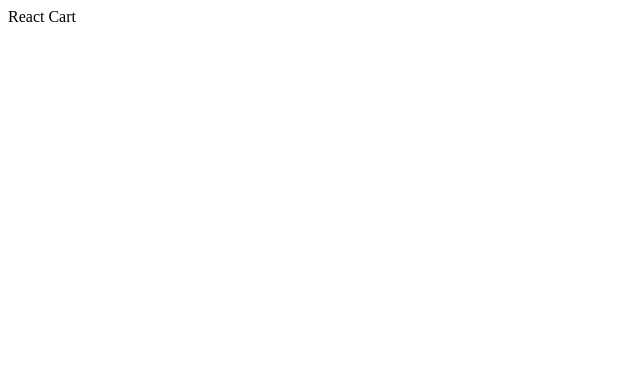
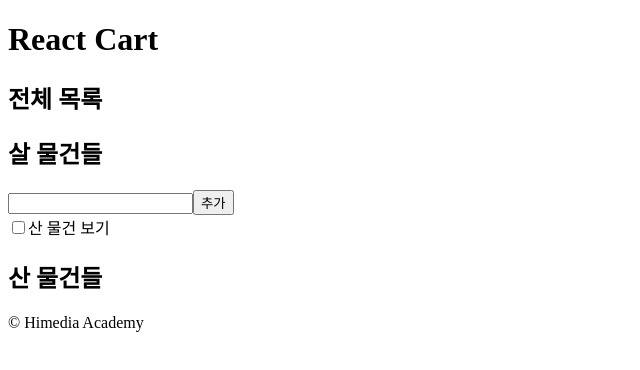
Before and after one commit to BLT24Q4/react-cart, a React (Vite) app: page / in a window 1280 px wide. Shown: the top 370 px of the page, without its empty margins (0-640 px from the left). Built offline with nearby package versions, Linux system fonts and the light colour scheme.

Commit message:
Split App to Components

```diff
--- a/src/App.jsx
+++ b/src/App.jsx
@@ -1,9 +1,27 @@
-import { useState } from "react";
-import reactLogo from "./assets/react.svg";
-import viteLogo from "/vite.svg";
+import CartHeader from "./components/CartHeader";
+import ShopList from "./components/ShopList";
+import CartInput from "./components/CartInput";
+import BoughtList from "./components/BoughtList";
+import CartFooter from "./components/CartFooter";
 
 function App() {
-  return <div>React Cart</div>;
+  return (
+    <div>
+      <CartHeader />
+      <main>
+        <section>
+          <h2>전체 목록</h2>
+        </section>
+        <ShopList />
+
+        <CartInput />
+        <input type="checkbox" id="show-bought-items" />
+        <label>산 물건 보기</label>
+        <BoughtList />
+      </main>
+      <CartFooter />
+    </div>
+  );
 }
 
 export default App;
--- /dev/null
+++ b/src/components/BoughtList.jsx
@@ -0,0 +1,8 @@
+function BoughtList() {
+  return (
+    <div>
+      <h2>산 물건들</h2>
+    </div>
+  );
+}
+export default BoughtList;
--- /dev/null
+++ b/src/components/CartFooter.jsx
@@ -0,0 +1,8 @@
+function CartFooter() {
+  return (
+    <footer>
+      <p>&copy; Himedia Academy</p>
+    </footer>
+  );
+}
+export default CartFooter;
--- /dev/null
+++ b/src/components/CartHeader.jsx
@@ -0,0 +1,8 @@
+function Header() {
+  return (
+    <header>
+      <h1>React Cart</h1>
+    </header>
+  );
+}
+export default Header;
--- /dev/null
+++ b/src/components/CartInput.jsx
@@ -0,0 +1,9 @@
+function CartInput() {
+  return (
+    <section>
+      <input type="text" />
+      <button>추가</button>
+    </section>
+  );
+}
+export default CartInput;
--- /dev/null
+++ b/src/components/ShopList.jsx
@@ -0,0 +1,8 @@
+function ShopList() {
+  return (
+    <div>
+      <h2>살 물건들</h2>
+    </div>
+  );
+}
+export default ShopList;
```
